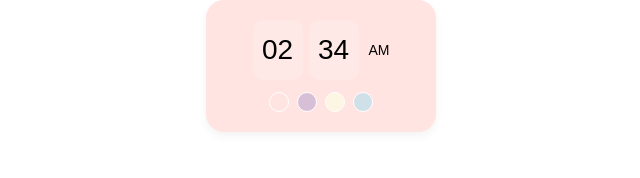
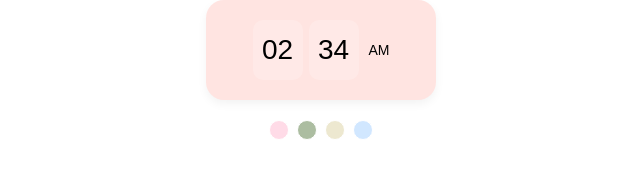
Before and after one commit to digitalforguru/time-widget, a plain HTML site: page index.html in a window 1280 px wide. Shown: the whole page, without its empty margins (319-959 px from the left). Drawn offline with Linux system fonts and the light colour scheme; a web font is replaced by a local one.

Commit message:
Update index.html

```diff
--- a/index.html
+++ b/index.html
@@ -10,6 +10,7 @@
     margin: 0;
     padding: 0;
     display: flex;
+    flex-direction: column;
     justify-content: center;
     align-items: center;
     height: 100%;
@@ -26,6 +27,7 @@
     text-align: center;
     box-shadow: 0 4px 10px rgba(0,0,0,0.05);
     backdrop-filter: blur(5px);
+    margin-bottom: 12px; /* Space for theme buttons */
   }
 
   .clock {
@@ -66,11 +68,11 @@
     font-family: 'Mogula', sans-serif;
   }
 
-  /* Themes below the widget */
-  .themes {
+  /* Themes outside the widget */
+  .themes-container {
     display: flex;
     justify-content: center;
-    margin-top: 12px;
+    margin-top: 8px;
   }
 
   .theme-circle {
@@ -100,13 +102,13 @@
     </div>
     <div class="am-pm" id="ampm">AM</div>
   </div>
+</div>
 
-  <div class="themes" id="themes">
-    <div class="theme-circle" style="background: #ffe4e1;" data-theme="#ffe4e1"></div>
-    <div class="theme-circle" style="background: #d8bfd8;" data-theme="#d8bfd8"></div>
-    <div class="theme-circle" style="background: #fdf6e3;" data-theme="#fdf6e3"></div>
-    <div class="theme-circle" style="background: #cfe0e8;" data-theme="#cfe0e8"></div>
-  </div>
+<div class="themes-container" id="themes">
+  <div class="theme-circle" style="background: #ffdbe7;" data-theme="#ffdbe7"></div>
+  <div class="theme-circle" style="background: #acbda1;" data-theme="#acbda1"></div>
+  <div class="theme-circle" style="background: #ede8d0;" data-theme="#ede8d0"></div>
+  <div class="theme-circle" style="background: #d1e7ff;" data-theme="#d1e7ff"></div>
 </div>
 
 <script>
@@ -119,15 +121,11 @@ const themeCircles = document.querySelectorAll('.theme-circle');
 let currentTheme = localStorage.getItem('flipClockTheme') || "#ffe4e1";
 widget.style.background = currentTheme;
 
-let prevHour = null;
-let prevMinute = null;
-
-// Format number to 2 digits
 function pad(num) {
   return String(num).padStart(2,'0');
 }
 
-// Flip animation for number
+// Flip animation
 function flipNumber(element, newNumber) {
   if (element.textContent === newNumber) return;
 
@@ -152,7 +150,6 @@ function updateClock() {
 
   flipNumber(hoursFlip, hStr);
   flipNumber(minutesFlip, mStr);
-
   ampmDisplay.textContent = ampm;
 }
 
```
